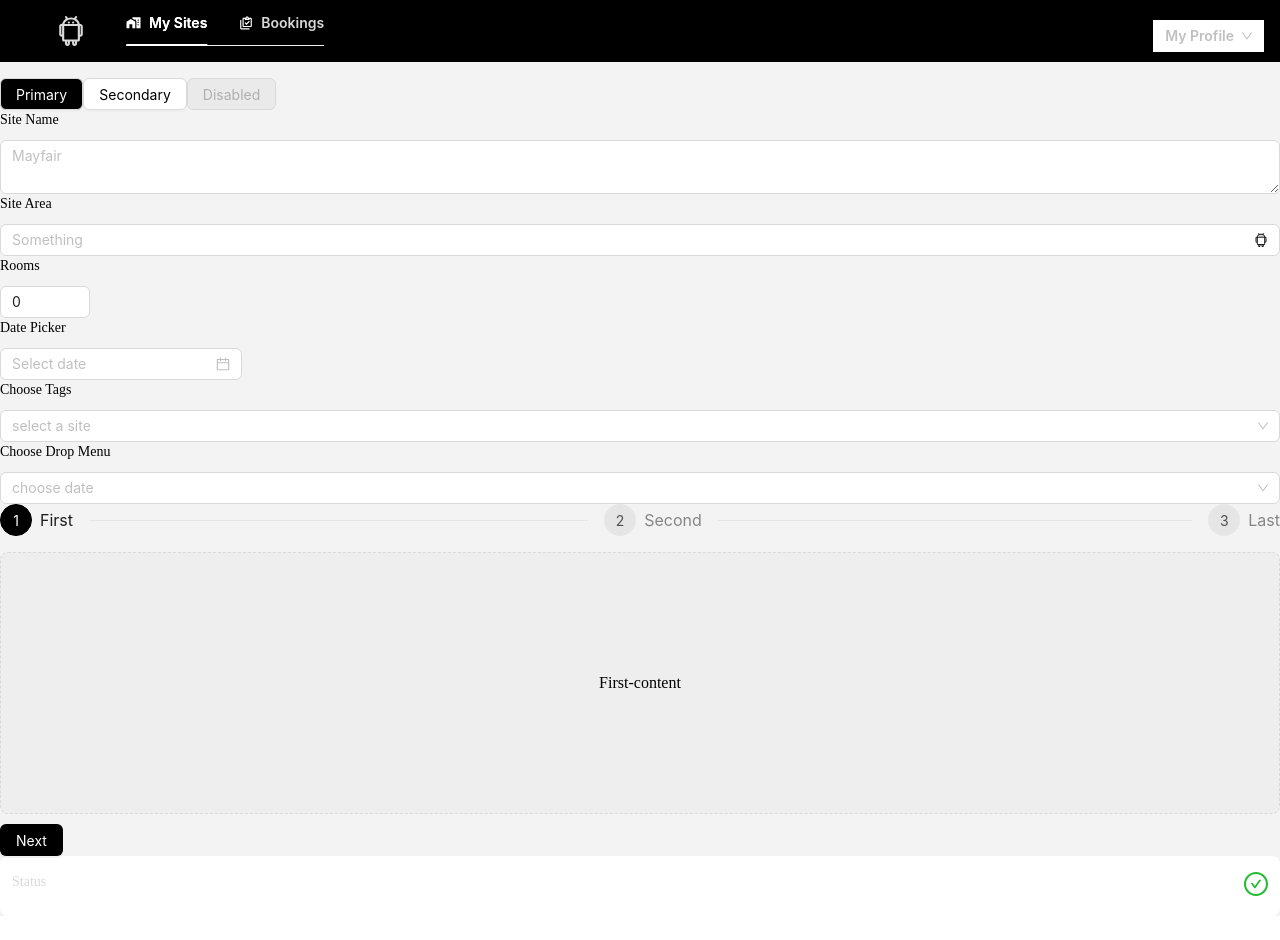
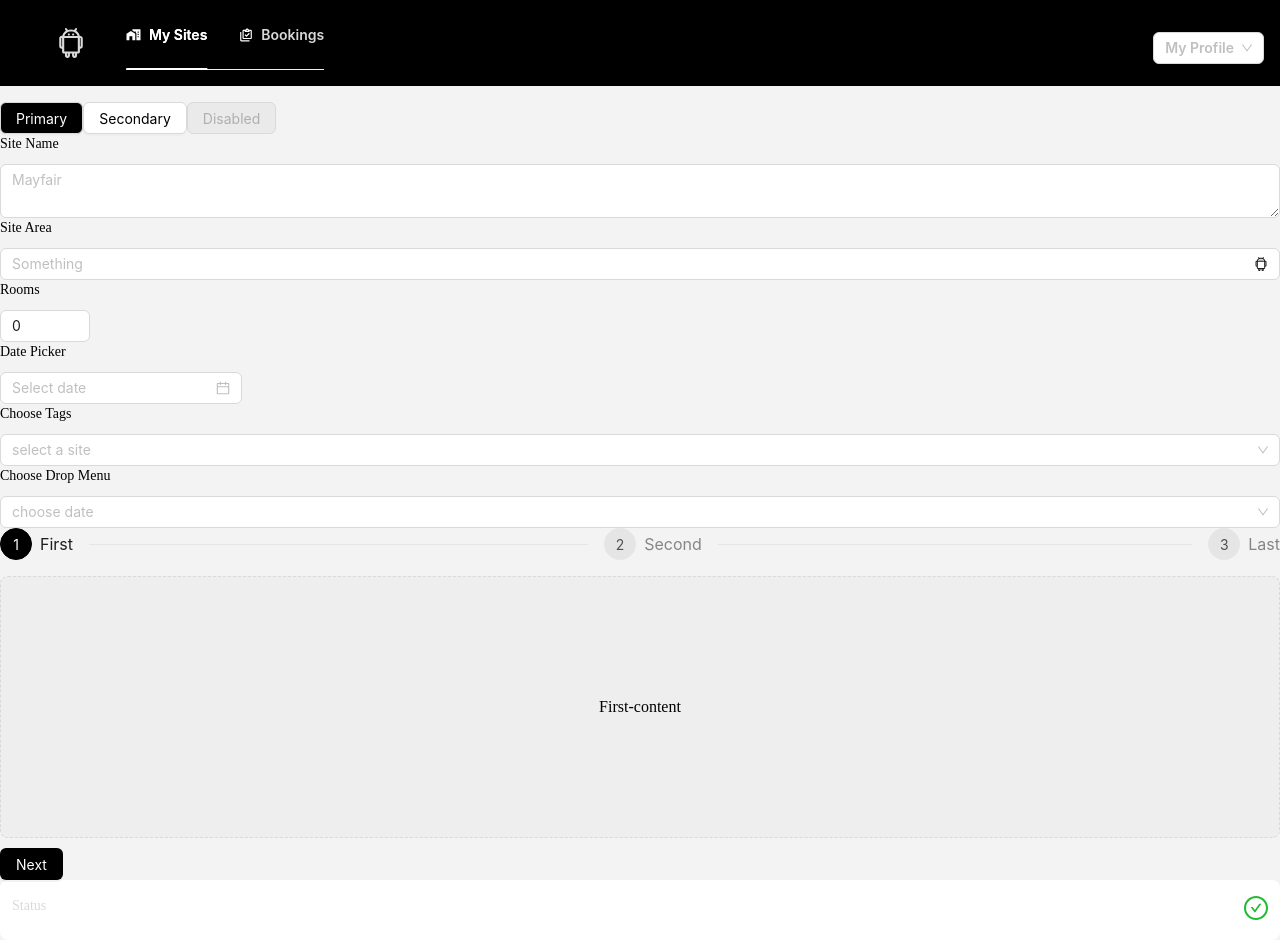
Before and after one commit to sysdale/concierge, a React (Create React App) app: page / in a window 1280 px wide. Before the commit the page ends 916 px from the top, so only its background shows below. Built offline with nearby package versions, Linux system fonts and the light colour scheme.

Commit message:
have to do props

```diff
--- a/src/components/DropDownField.js
+++ b/src/components/DropDownField.js
@@ -28,12 +28,11 @@ const DropDownField = ({ defaultValue, navbar, data }) => {
       }}
     >
       <Select
-        style={{ background: navbar ? "white" : "" }}
         size={size}
         placeholder={defaultValue}
         onChange={handleChange}
         options={options}
-        bordered={navbar ? false : true}
+        bordered={navbar ? true : true}
       />
     </ConfigProvider>
   );
--- a/src/components/InputField.js
+++ b/src/components/InputField.js
@@ -19,13 +19,13 @@ const InputField = ({
   defaultValue = null,
   bordered = true,
   navbar = false,
+  onChange = null,
   ...props
 }) => {
-  const fieldToken = {};
-
   const typeMap = {
     text: (
       <Input
+        onChange={onChange}
         placeholder={placeholder}
         prefix={iconDirection === "left" ? <Icons iconName={iconName} /> : null}
         suffix={
@@ -33,15 +33,18 @@ const InputField = ({
         }
       />
     ),
-    textarea: <TextAreaField placeholder={placeholder} autosize={true} />,
-    number: <NumberField min={0} defaultValue={0} />,
-    date: <DatePickerField />,
-    tag: <TagField w={props.tagData} placeholder={placeholder} />,
+    textarea: (
+      <TextAreaField placeholder={placeholder} autosize={true} {...props} />
+    ),
+    number: <NumberField min={0} defaultValue={0} {...props} />,
+    date: <DatePickerField {...props} />,
+    tag: <TagField w={props.tagData} placeholder={placeholder} {...props} />,
     dropdown: (
       <DropDownField
         defaultValue={defaultValue}
         dropData={props.dropData}
         navbar={navbar}
+        {...props}
       />
     ),
   };
@@ -49,13 +52,7 @@ const InputField = ({
   return (
     <div className="flex flex-col">
       <div className="text-sm font-normal pb-2.5">{props.children}</div>
-      <ConfigProvider
-        theme={{
-          token: fieldToken,
-        }}
-      >
-        {typeMap[type] || null}
-      </ConfigProvider>
+      <ConfigProvider theme={{}}>{typeMap[type] || null}</ConfigProvider>
     </div>
   );
 };
--- a/src/components/NavTabs.js
+++ b/src/components/NavTabs.js
@@ -26,7 +26,7 @@ const NavTabs = ({ tabsList }) => {
         items={tabsList.map((tab) => {
           return {
             label: (
-              <div className="flex">
+              <div className="flex py-3">
                 <div className="flex items-center space-x-2">
                   <div>{tab.svg}</div>
                   <div>{tab.label}</div>
```
